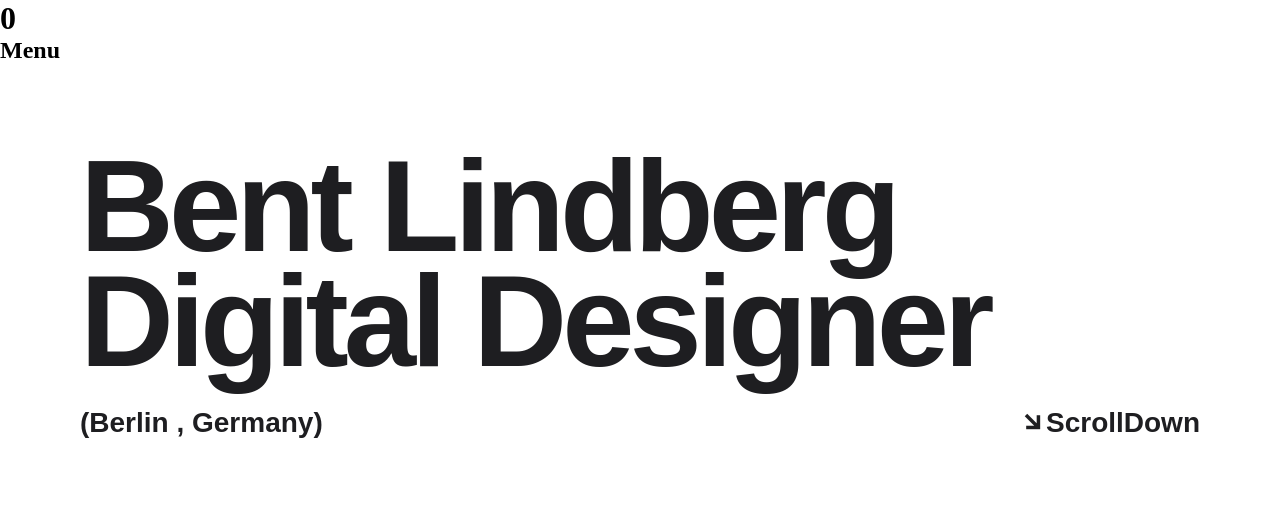
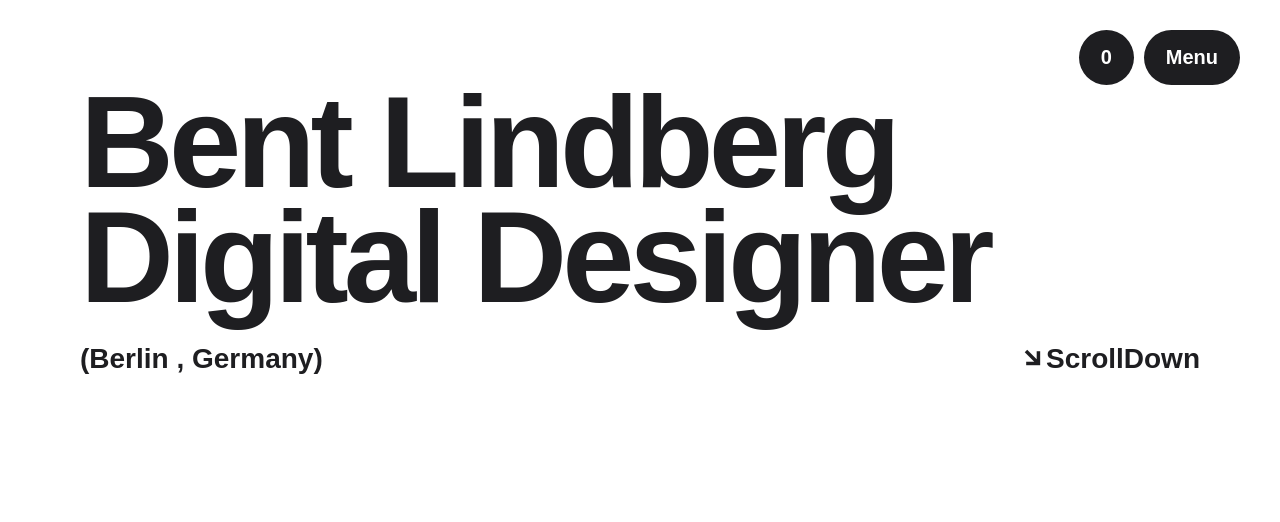
Before and after one commit to Krushna-Nanda/Basic-Webdev-Project, a plain HTML site: page Project2/index.html in a window 1280 px wide. Shown: the top 522 px of the page. Drawn offline with nearby package versions, Linux system fonts and the light colour scheme.

Commit message:
now complete , optimized

```diff
--- a/Project2/index.html
+++ b/Project2/index.html
@@ -12,8 +12,8 @@
 <body>
     <div id="main">
         <div id="menu">
-            <h1>0</h2>
-            <h2>Menu</h2>
+            <h3>0</h3>
+            <h3>Menu</h3>
 
         </div>
         <div id="intro">
--- a/Project2/style.css
+++ b/Project2/style.css
@@ -47,10 +47,31 @@ here this is in my opinion is unprofessional i think , right i have to wright a
     font-weight: 500;
 } */
 
+#menu{
+
+    display: flex;
+    justify-content: flex-end;
+    align-items: center;
+    position: fixed;
+    top: 30px;
+    right: 40px;
+
+}
+#menu h3 {
+    margin-left: 10px;
+    font-size: 20px;
+    font-family: sans-serif;
+    font-weight: bold;
+    color: white;
+    background-color: rgb(30, 30, 33);
+    border-radius: 50px;
+    padding: 16px 22px;
+
+}
+
 #intro {
     height: 68%;
     width: 100%;
-    /* background-color: bisque; */
     padding: 85px 80px;
 }
 
```
